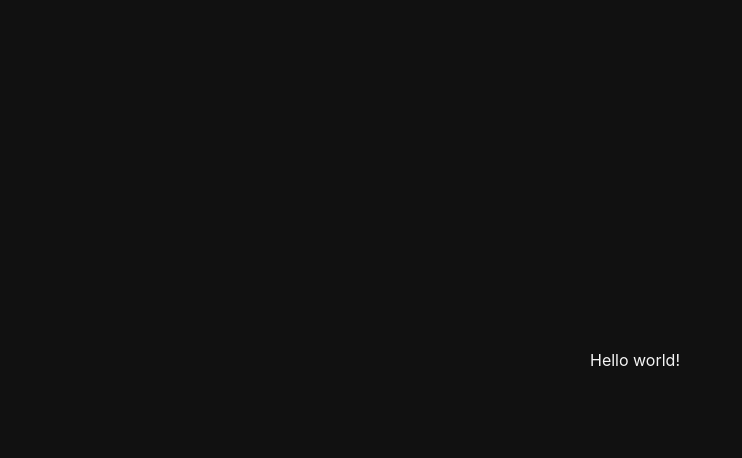
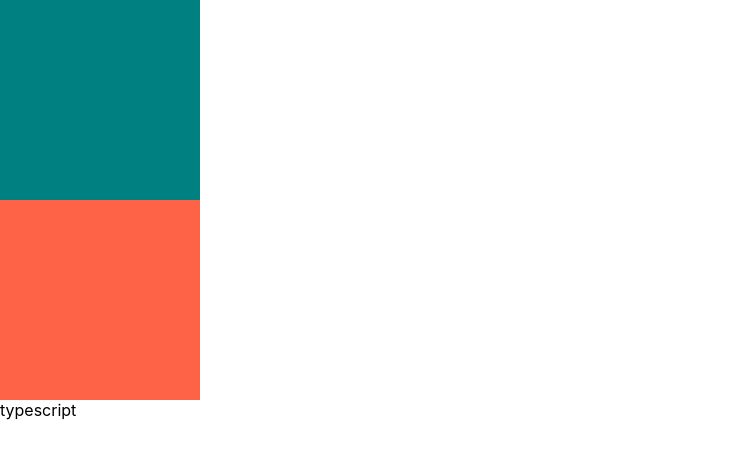
Before and after one commit to tamoimi/typescript-react-class, a React (Create React App) app: page / in a window 1280 px wide. Shown: the top 458 px of the page, without its empty margins (0-742 px from the left). Built offline with nearby package versions, Linux system fonts and the light colour scheme.

Commit message:
feat: add typescript

```diff
--- a/src/App.tsx
+++ b/src/App.tsx
@@ -1,25 +1,12 @@
-import styled from "styled-components";
-
-const Wrapper = styled.div`
-  display: flex;
-  width: 100vw;
-  height: 100vh;
-  justify-content: center;
-  align-items: center;
-  color: ${(props) => props.theme.textColor};
-  background-color: ${(props) => props.theme.backgroundColor};
-`;
-
-const Box = styled.div`
-  width: 100px;
-  height: 100px;
-`;
+import Circle from "./Circle";
 
 function App() {
   return (
-    <Wrapper>
-    <Box>Hello world!</Box>
-  </Wrapper>
+    <div>
+      <Circle bgColor={"teal"}/>
+      <Circle bgColor={"tomato"}/>
+      typescript
+    </div>
   );
 }
 
--- /dev/null
+++ b/src/Circle.tsx
@@ -0,0 +1,20 @@
+import styled from "styled-components";
+
+interface ContainerProps {
+  bgColor: string;
+}
+
+const Container = styled.div<ContainerProps>`
+  width: 200px;
+  height: 200px;
+  background-color: ${props => props.bgColor}
+`;
+
+interface CircleProps {
+  bgColor: string;
+}
+
+const Circle = ({ bgColor }: CircleProps) => {
+  return <Container bgColor={bgColor} />;
+};
+export default Circle;
--- a/src/index.tsx
+++ b/src/index.tsx
@@ -3,26 +3,14 @@
 import './index.css';
 import App from './App';
 import reportWebVitals from './reportWebVitals';
-import { ThemeProvider } from 'styled-components';
 
-const darkTheme = {
-  textColor: "whitesmoke",
-  backgroundColor: "#111"
-};
-
-const lightTheme = {
-  textColor: "#111",
-  backgroundColor: "whitesmoke"
-};
 
 const root = ReactDOM.createRoot(
   document.getElementById('root') as HTMLElement
 );
 root.render(
   <React.StrictMode>
-    <ThemeProvider theme={darkTheme}>
       <App />
-    </ThemeProvider>
   </React.StrictMode>
 );
 
```
